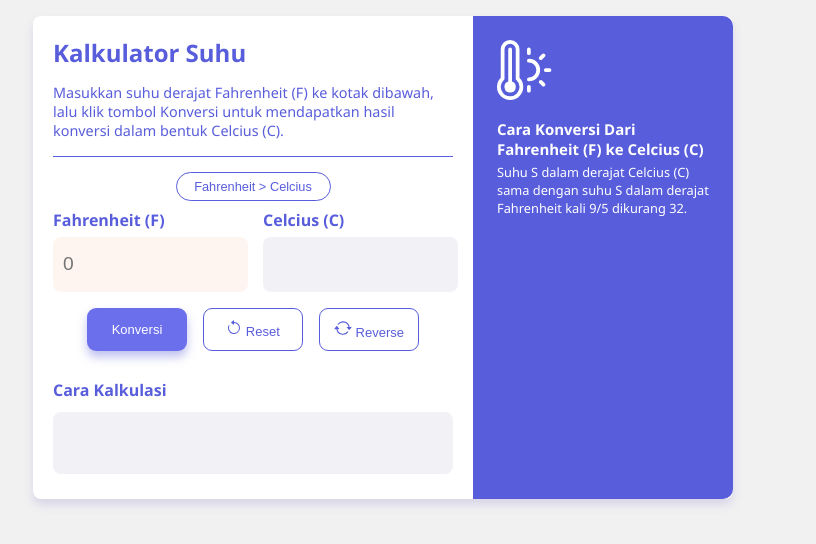
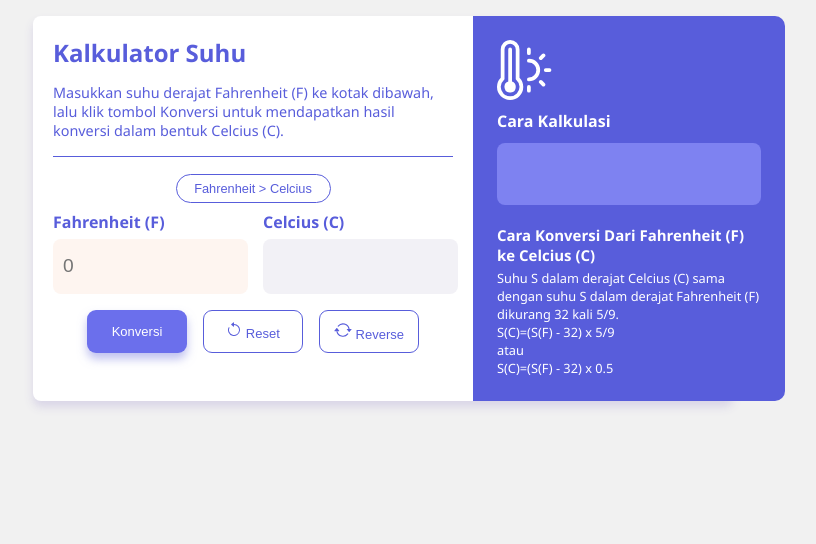
Before and after one commit to revou-fundamental-course/2-oct-23-nailiazh, a plain HTML site: page index.html in a window 1280 px wide. Both pictures are taken after a click on the button "Celcius > Fahrenheit". Shown: the whole page, without its empty margins (257-1073 px from the left). Drawn offline with Linux system fonts and the light colour scheme.

Commit message:
grid -changes

```diff
--- a/css/style.css
+++ b/css/style.css
@@ -50,6 +50,14 @@ header{
     font-weight: bold;
     color: #585DDB;
 }
+.label-carakalk{
+  display: block;
+  margin-bottom: 6px;
+  margin-top: 6px;
+  font-size: 16px;
+  font-weight: bold;
+  color: #fff;
+}
 #convers-field{
     width: 175px;
     height: 35px;
@@ -94,7 +102,8 @@ header{
   border: 0;
   border-radius: 8px;
   outline: none;
-  background-color: #F2F1F6;
+  background-color: #7e82f1;
+  color: #fff;
   text-align: center;
 }
 /* --------------------------------------------- button styles */
--- a/index.html
+++ b/index.html
@@ -40,14 +40,14 @@
                     Reverse
                 </button>
             </div>
-            <label class="label" for="">Cara Kalkulasi</label>
-            <input type="text" id="cara-kalk" placeholder="" disabled></input>
         </section>
         <section class="footer">
             <svg xmlns="http://www.w3.org/2000/svg" width="60" height="60" fill="currentColor" class="bi bi-thermometer-sun" viewBox="0 0 16 16">
                 <path d="M5 12.5a1.5 1.5 0 1 1-2-1.415V2.5a.5.5 0 0 1 1 0v8.585A1.5 1.5 0 0 1 5 12.5z"/>
                 <path d="M1 2.5a2.5 2.5 0 0 1 5 0v7.55a3.5 3.5 0 1 1-5 0V2.5zM3.5 1A1.5 1.5 0 0 0 2 2.5v7.987l-.167.15a2.5 2.5 0 1 0 3.333 0L5 10.486V2.5A1.5 1.5 0 0 0 3.5 1zm5 1a.5.5 0 0 1 .5.5v1a.5.5 0 0 1-1 0v-1a.5.5 0 0 1 .5-.5zm4.243 1.757a.5.5 0 0 1 0 .707l-.707.708a.5.5 0 1 1-.708-.708l.708-.707a.5.5 0 0 1 .707 0zM8 5.5a.5.5 0 0 1 .5-.5 3 3 0 1 1 0 6 .5.5 0 0 1 0-1 2 2 0 0 0 0-4 .5.5 0 0 1-.5-.5zM12.5 8a.5.5 0 0 1 .5-.5h1a.5.5 0 1 1 0 1h-1a.5.5 0 0 1-.5-.5zm-1.172 2.828a.5.5 0 0 1 .708 0l.707.708a.5.5 0 0 1-.707.707l-.708-.707a.5.5 0 0 1 0-.708zM8.5 12a.5.5 0 0 1 .5.5v1a.5.5 0 0 1-1 0v-1a.5.5 0 0 1 .5-.5z"/>
             </svg>
+            <label class="label-carakalk" for="cara-kalk">Cara Kalkulasi</label>
+            <input type="text" id="cara-kalk" placeholder="" disabled></input>
             <h3 class="footer-head">Cara Konversi Dari <span id="celcius-title">Celcius (C) </span> ke <span id="fahrenheit-title">Fahrenheit (F)</span></h3>
             <span id="celcius-exp">
                 Suhu S dalam derajat Fahrenheit (F) sama dengan suhu S dalam derajat Celcius (C) kali 9/5 tambah 32.</br>
--- a/js/script.js
+++ b/js/script.js
@@ -25,7 +25,7 @@ switchBtn.addEventListener('click', function(){
     celciusTitle.innerHTML = "Fahrenheit (F)"
     fahrenheitTitle.innerHTML = "Celcius (C)"
     switchbtn.innerHTML = "Fahrenheit > Celcius"
-    celciusExp.innerHTML = "Suhu S dalam derajat Celcius (C) sama dengan suhu S dalam derajat Fahrenheit kali 9/5 dikurang 32."
+    celciusExp.innerHTML = "Suhu S dalam derajat Celcius (C) sama dengan suhu S dalam derajat Fahrenheit (F) dikurang 32 kali 5/9. <br>S(C)=(S(F) - 32) x 5/9 <br>atau <br>S(C)=(S(F) - 32) x 0.5"
 })
 // Konversi
 btnKonversi.addEventListener('click',function(){
@@ -53,8 +53,9 @@ btnReverse.addEventListener('click',function(){
     switchbtn.innerHTML = "Fahrenheit > Celcius"
     celciusExp.innerHTML = "Suhu S dalam derajat Celcius (C) sama dengan suhu S dalam derajat Fahrenheit kali 9/5 dikurang 32."
 
-    fahrenheit = document.getElementById('farenheit').value
-    hasil = Number((fahrenheit - 32) * 5/9);
-    document.getElementById('celcius').value = hasil
-    document.getElementById('kalkulasi').value = "( " + fahrenheit + " - 32) * 5/9 = " + hasil
+    celciusInp = document.getElementById('convers-field').value
+    hasil = Number((celciusInp -32 ) * 5/9);
+    document.getElementById('output-field').value = hasil
+    document.getElementById('cara-kalk').value = "( " + celciusInp + " - 32) * 5/9 = " + hasil
+
 })
```
